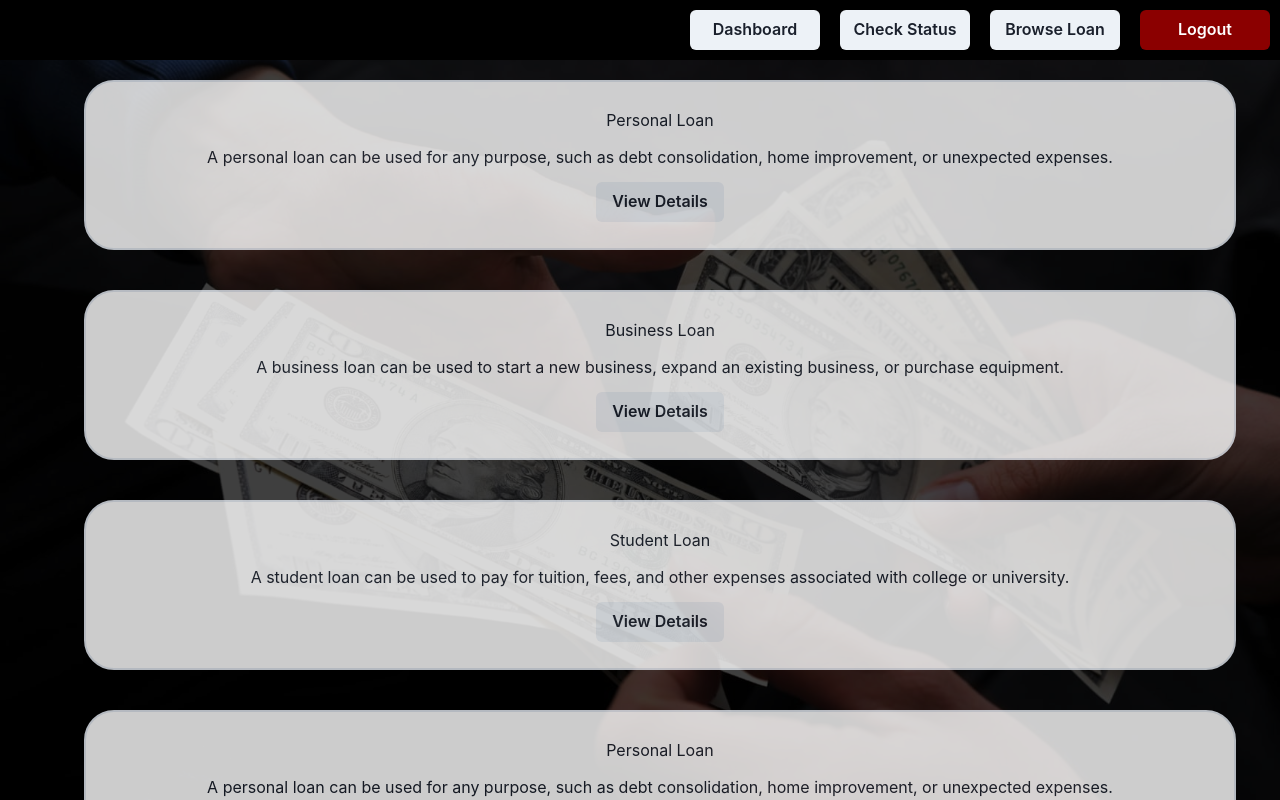
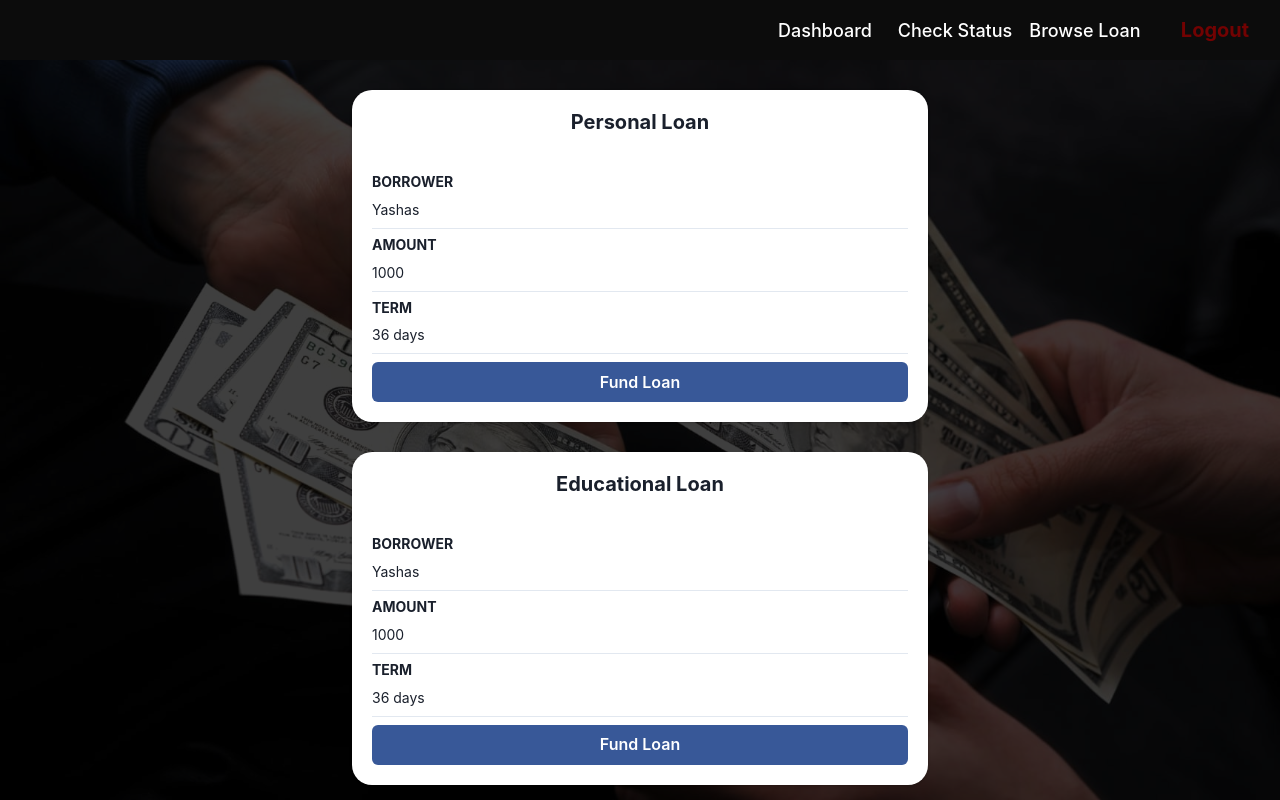
Before and after one commit to Yashaskirnapure/LoanLink_frontend, a React (Create React App) app: page /list in a window 1280 px wide. Shown: the top 800 px of the page. Built offline with nearby package versions, Linux system fonts and the light colour scheme.

Commit message:
header changed

```diff
--- a/src/UserPages/borrower_header.jsx
+++ b/src/UserPages/borrower_header.jsx
@@ -8,20 +8,18 @@ const Header = () => {
     <div className='header'>
       <div className='logo'></div>
       <div className="navigation">
-        <Button className='nav-button'>
+        <a className='nav-button'>
           <Link to={'/borrower'}>Dashboard</Link>
-        </Button>
-        <Button className='nav-button'>
+        </a>
+        <a className='nav-button'>
           <Link to={'/borrowerstatus'}>Check Status</Link>
-        </Button>
-        <Button className='nav-button'>
-            <Link to={'/add'}>Add Loan</Link>
-        </Button>
-        <Button
-          className='nav-button'
-          backgroundColor={'darkred'}
-          color={'white'}
-        >Logout</Button>
+        </a>
+        <a className='nav-button'>
+            <Link to={'/add'}>Browse Loan</Link>
+        </a>
+        <a className='nav-button logout'>
+          Logout
+        </a>
       </div>
     </div>
   )
--- a/src/UserPages/lender_header.jsx
+++ b/src/UserPages/lender_header.jsx
@@ -8,20 +8,18 @@ const Header = () => {
     <div className='header'>
       <div className='logo'></div>
       <div className="navigation">
-        <Button className='nav-button'>
+        <a className='nav-button'>
           <Link to={'/lender'}>Dashboard</Link>
-        </Button>
-        <Button className='nav-button'>
+        </a>
+        <a className='nav-button'>
           <Link to={'/lenderstatus'}>Check Status</Link>
-        </Button>
-        <Button className='nav-button'>
+        </a>
+        <a className='nav-button'>
             <Link to={'/list'}>Browse Loan</Link>
-        </Button>
-        <Button
-          className='nav-button'
-          backgroundColor={'darkred'}
-          color={'white'}
-        >Logout</Button>
+        </a>
+        <a className='nav-button logout'>
+          Logout
+        </a>
       </div>
     </div>
   )
--- a/src/UserPages/loanlisting.jsx
+++ b/src/UserPages/loanlisting.jsx
@@ -1,22 +1,50 @@
 import React from "react";
-import { Box, Text, Button } from "@chakra-ui/react";
+import { Heading, Box, Text, Button } from "@chakra-ui/react";
+import { Card, CardHeader, CardBody } from '@chakra-ui/react'
+import { Stack, StackDivider } from '@chakra-ui/react'
 
 const LoanListing = ({ listing }) => {
   return (
-    <Box
-      className="loan-item"
-      padding={5}
-      width={'100%'}
-      height={'170px'}
-      borderRadius={'30px'}
-      borderWidth={'2px'}
-      backgroundColor={'white'}
-      opacity={'80%'}
+    <Card
+      borderRadius={'20px'}
+      width={'50%'}
+      margin={'auto'}
+      marginTop={'30px'}
     >
-      <Text>{listing.title}</Text>
-      <Text>{listing.description}</Text>
-      <Button>View Details</Button>
-    </Box>
+      <CardHeader>
+        <Heading size='md' textAlign={'center'}>{listing.title}</Heading>
+      </CardHeader>
+
+      <CardBody>
+        <Stack divider={<StackDivider />} spacing='2'>
+          <Box>
+            <Heading size='xs' textTransform='uppercase'>
+              Borrower
+            </Heading>
+            <Text pt='2' fontSize='sm'>
+              {listing.borrower}
+            </Text>
+          </Box>
+          <Box>
+            <Heading size='xs' textTransform='uppercase'>
+              Amount
+            </Heading>
+            <Text pt='2' fontSize='sm'>
+              {listing.amount}
+            </Text>
+          </Box>
+          <Box>
+            <Heading size='xs' textTransform='uppercase'>
+              Term
+            </Heading>
+            <Text pt='2' fontSize='sm'>
+              {listing.term}
+            </Text>
+          </Box>
+          <Button colorScheme="facebook">Fund Loan</Button>
+        </Stack>
+      </CardBody>
+    </Card>
   );
 };
 
--- a/src/UserPages/loans.jsx
+++ b/src/UserPages/loans.jsx
@@ -12,27 +12,30 @@ const Loans = () => {
     {
       id: 1,
       title: 'Personal Loan',
-      description: 'A personal loan can be used for any purpose, such as debt consolidation, home improvement, or unexpected expenses.',
+      borrower: 'Yashas',
+      amount: 1000,
+      term: '36 days'
     },
     {
       id: 2,
-      title: 'Business Loan',
-      description: 'A business loan can be used to start a new business, expand an existing business, or purchase equipment.',
+      title: 'Educational Loan',
+      borrower: 'Yashas',
+      amount: 1000,
+      term: '36 days'
     },
     {
       id: 3,
-      title: 'Student Loan',
-      description: 'A student loan can be used to pay for tuition, fees, and other expenses associated with college or university.',
+      title: 'Personal Loan',
+      borrower: 'Yashas',
+      amount: 1000,
+      term: '36 days'
     },
     {
-      id: 1,
-      title: 'Personal Loan',
-      description: 'A personal loan can be used for any purpose, such as debt consolidation, home improvement, or unexpected expenses.',
-    },
-    {
-      id: 2,
-      title: 'Business Loan',
-      description: 'A business loan can be used to start a new business, expand an existing business, or purchase equipment.',
+      id: 4,
+      title: 'Educational Loan',
+      borrower: 'Yashas',
+      amount: 1000,
+      term: '36 days'
     }
   ]);
 
--- a/src/styles/header.css
+++ b/src/styles/header.css
@@ -6,7 +6,7 @@
     top: 0px;
     width: 100%;
     height: 60px;
-    background-color: rgb(0, 0, 0);
+    background-color: rgb(12, 12, 12);
     z-index: 1;
 }
 .navigation {
@@ -14,9 +14,28 @@
     justify-content: flex-end;
     align-items: center;
     width: auto;
+    height: 100%;
 }
 
 .nav-button {
-    margin: 10px;
     width: 130px;
+    height: 100%;
+    color: white;
+    font-size: 18px;
+    font-weight: 500;
+    display: flex;
+    align-items: center;
+    justify-content: center;
 }
+
+.nav-button:hover{
+    cursor: pointer;
+    background-color: rgb(34, 33, 33);
+    transition: 0.6s;
+}
+
+.logout{
+    color: rgb(114, 2, 2);
+    font-size: 20px;
+    font-weight: bolder;
+}
```
